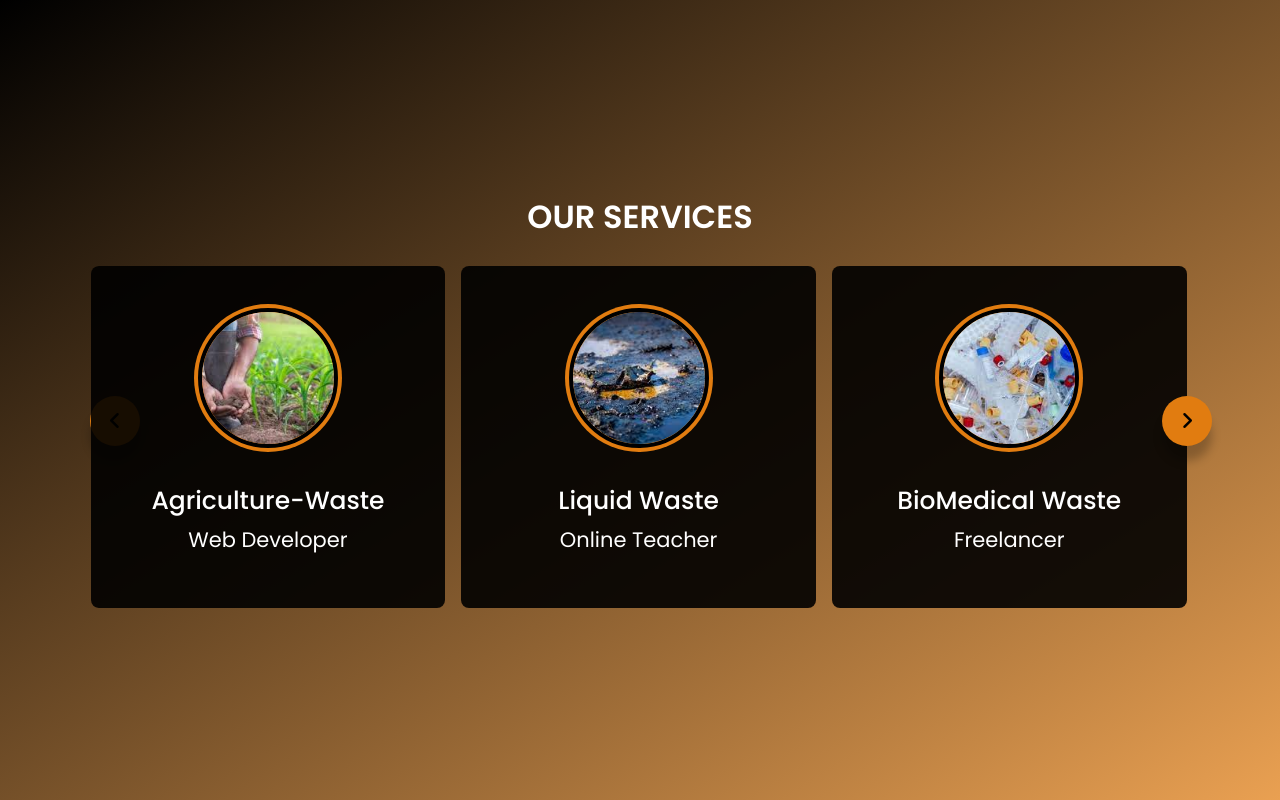
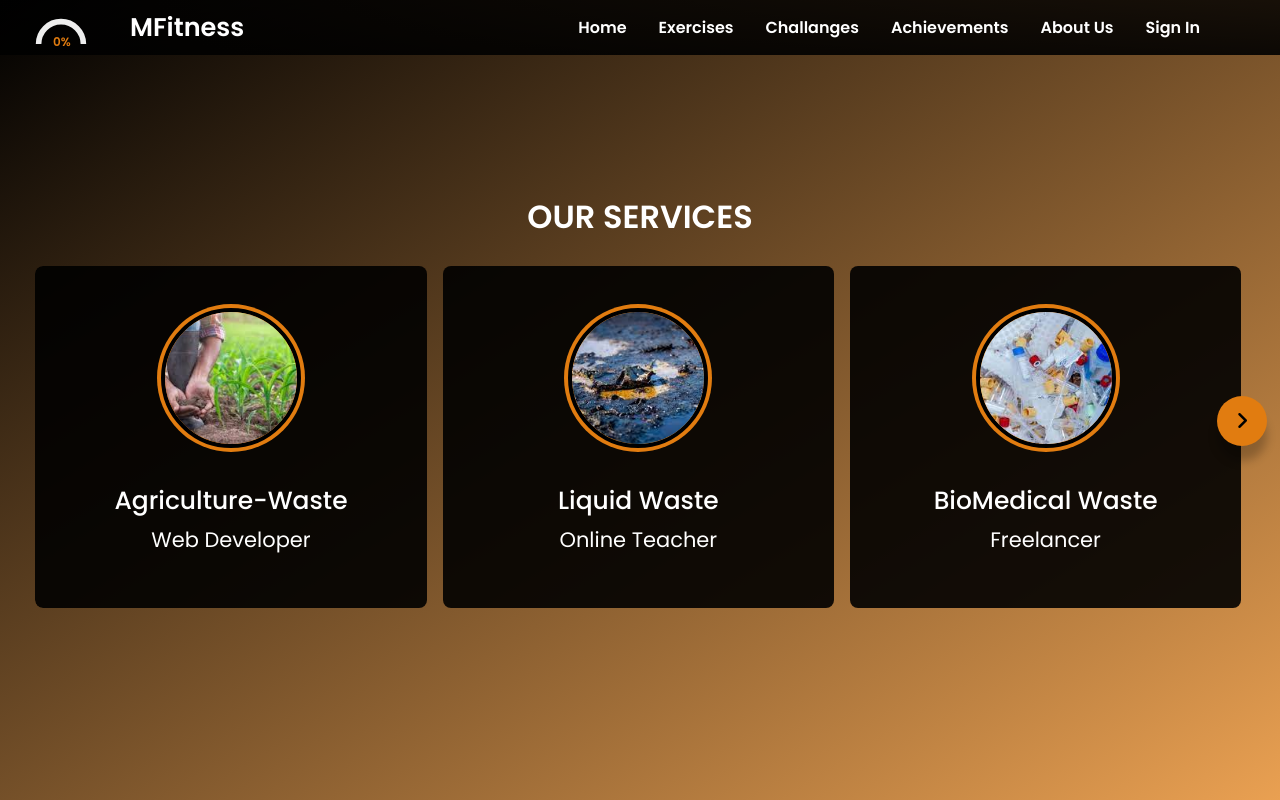
Before and after one commit to ShawkatShifat/FitthisD, a website built with Parcel: page pages/slidercard/slidercard.html in a window 1280 px wide. Built offline with nearby package versions, Linux system fonts and the light colour scheme; files whose address does not match are found by name.

Commit message:
slidercard 3

```diff
--- a/css/style.css
+++ b/css/style.css
@@ -640,9 +640,10 @@ section:nth-child(even) {
   position: absolute;
   top: 1rem;
   left: 1rem;
-  width: 100px;
+  width: 370px;
   height: 35px;
   z-index: 9999;
+  padding-left: 30px;
   text-align: center;
   font-family: sans-serif;
 }
@@ -655,7 +656,7 @@ section:nth-child(even) {
 .progress-label {
   position: absolute;
   top: 17px;
-  left: 51%;
+  left: 54%;
   padding-bottom: 15px;
   transform: translateX(-50%);
   font-weight: bold;
--- a/pages/slidercard/slidercard.css
+++ b/pages/slidercard/slidercard.css
@@ -18,7 +18,7 @@ body {
 }
 
 .wrapper {
-    max-width: 1100px;
+    max-width: 1600px;
     width: 100%;
     position: relative;
 }
@@ -176,3 +176,89 @@ body {
     opacity: 1;
     bottom: 0;
 }
+
+/* Header */
+.semi-circle-progress {
+    position: absolute;
+    top: 1rem;
+    left: 1rem;
+    width: 90px;
+    height: 35px;
+    z-index: 9999;
+    text-align: center;
+    font-family: sans-serif;
+    padding-bottom: 7px;
+  }
+
+  .semi-circle-progress svg {
+    width: 100%;
+    height: 100%;
+  }
+
+  .progress-label {
+    position: absolute;
+    top: 17px;
+    left: 51%;
+    padding-bottom: 20px;
+    transform: translateX(-50%);
+    font-weight: bold;
+    font-size: 12px;
+    color: #e17c10;
+  }
+
+  .header {
+  position: absolute;
+  top: 0;
+  right: 0;
+  color: #fff;
+  width: 100%;
+  z-index: 100;
+  background: linear-gradient(rgba(0, 0, 0, 0.8), rgba(0, 0, 0, 0.9));
+}
+
+.header-navigation {
+  display: flex;
+  justify-content: space-between;
+  align-items: center;
+  padding: 0.5rem 5rem;
+}
+.header-navigation ul {
+  display: flex;
+  text-transform: capitalize;
+  font-size: 1rem;
+  list-style: none;
+  font-weight: 700;
+  text-decoration: none;
+}
+@media only screen and (max-width: 50em) {
+  .header-navigation ul {
+    display: none;
+  }
+}
+.header-navigation ul li {
+  padding-left: 2rem;
+}
+.header-navigation ul li a {
+  text-decoration: none;
+  color: #fff;
+  padding: 1rem 0;
+  border-bottom: 2px solid transparent;
+  transition: border 0.5s;
+}
+.header-navigation ul li a:hover {
+  border-bottom: 2px solid var(--color-yellow);
+}
+.header-navigation .logo {
+  font-size: 1.6rem;
+  font-weight: 700;
+  margin-left: 50px;
+}
+.header-navigation .nav-icon {
+  display: none;
+  border: 1px solid #fff;
+}
+@media only screen and (max-width: 50em) {
+  .header-navigation .nav-icon {
+    display: block;
+  }
+}
--- a/pages/slidercard/slidercard.html
+++ b/pages/slidercard/slidercard.html
@@ -13,43 +13,101 @@
 </head>
 
 <body>
+    <div class="semi-circle-progress">
+        <svg viewBox="0 0 100 50">
+          <path
+            class="progress-bg"
+            d="M 10 50 A 40 40 0 0 1 90 50"
+            fill="none"
+            stroke="#eee"
+            stroke-width="10"
+          />
+          <path
+            class="progress-bar"
+            d="M 10 50 A 40 40 0 0 1 90 50"
+            fill="none"
+            stroke="#FFD700"
+            stroke-width="10"
+            stroke-dasharray="126"
+            stroke-dashoffset="126"
+          />
+        </svg>
+        <span class="progress-label">0%</span>
+      </div>
+
+      <header class="header" id="home">
+        <div class="container">
+          <nav class="header-navigation" aria-label="navigation">
+            <div class="logo"><span class="yellow">M</span>Fitness</div>
+
+            <img
+              src="img/nav-icon.svg"
+              alt="navigation icon"
+              class="nav-icon"
+              width="30"
+              height="30"
+            />
+
+            <ul>
+              <li>
+                <a href="#">Home</a>
+              </li>
+              <li>
+                <a href="../../index.html">Exercises</a>
+              </li>
+              <li>
+                <a href="pages/challenges/challenges.html">Challanges</a>
+              </li>
+              <li>
+                <a href="#Achievements">Achievements</a>
+              </li>
+              <li>
+                <a href="#About us">About us</a>
+              </li>
+              <li>
+                <a href="../../pages/signupAndlogin/loginsignup.html">Sign In</a>
+              </li>
+            </ul>
+          </nav>
+        </div>
+      </header>
     <div class="wrapper">
         <div class="container"><h1>OUR SERVICES</h1></div>
         <br>
-        <i id="left" class="fa-solid fa-angle-left"></i>
+
         <ul class="carousel">
             <li class="card">
-                <div class="img"><img src="../img/image2.png" alt="img" draggable="false"></div>
+                <div class="img"><img src="../../img/image2.png" alt="img" draggable="false"></div>
                 <h2>E-Waste</h2>
                 <span>Sales Manager</span>
                 <div class="text-message">This is sample text message</div>
             </li>
             <li class="card">
-                <div class="img"><img src="../img/image.png" alt="img" draggable="false"></div>
+                <div class="img"><img src="../../img/image.png" alt="img" draggable="false"></div>
                 <h2>Agriculture-Waste</h2>
                 <span>Web Developer</span>
                 <div class="text-message">This is sample text message</div>
             </li>
             <li class="card">
-                <div class="img"><img src="../img/image3.png" alt="img" draggable="false"></div>
+                <div class="img"><img src="../../img/image3.png" alt="img" draggable="false"></div>
                 <h2>Liquid Waste</h2>
                 <span>Online Teacher</span>
                 <div class="text-message">This is sample text message</div>
             </li>
             <li class="card">
-                <div class="img"><img src="../img/image4.png" alt="img" draggable="false"></div>
+                <div class="img"><img src="../../img/image4.png" alt="img" draggable="false"></div>
                 <h2>BioMedical Waste</h2>
                 <span>Freelancer</span>
                 <div class="text-message">This is sample text message</div>
             </li>
             <li class="card">
-                <div class="img"><img src="../img/image5.png" alt="img" draggable="false"></div>
+                <div class="img"><img src="../../img/image5.png" alt="img" draggable="false"></div>
                 <h2>Domestic Waste</h2>
                 <span>Bank Manager</span>
                 <div class="text-message">This is sample text message</div>
             </li>
             <li class="card">
-                <div class="img"><img src="images/image2.png" alt="img" draggable="false"></div>
+                <div class="img"><img src="../../img/image2.png" alt="img" draggable="false"></div>
                 <h2>E-Waste</h2>
                 <span>App Designer</span>
                 <div class="text-message">This is sample text message</div>
```
Also changed, not shown: index.html (+3 -3 lines), pages/signupAndlogin/loginsignup.html (+1 -1 lines).
